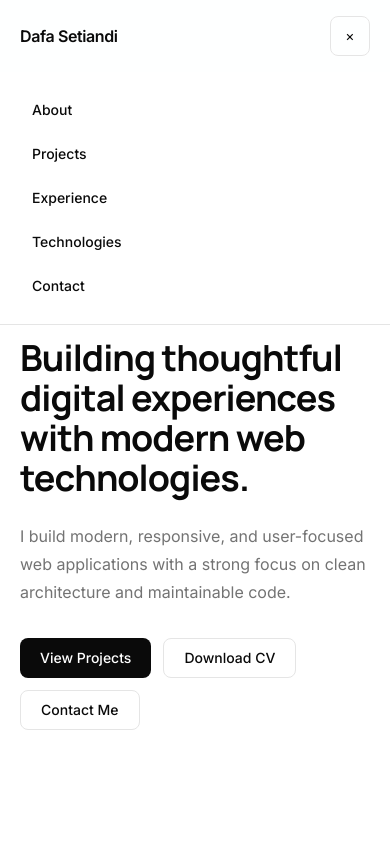
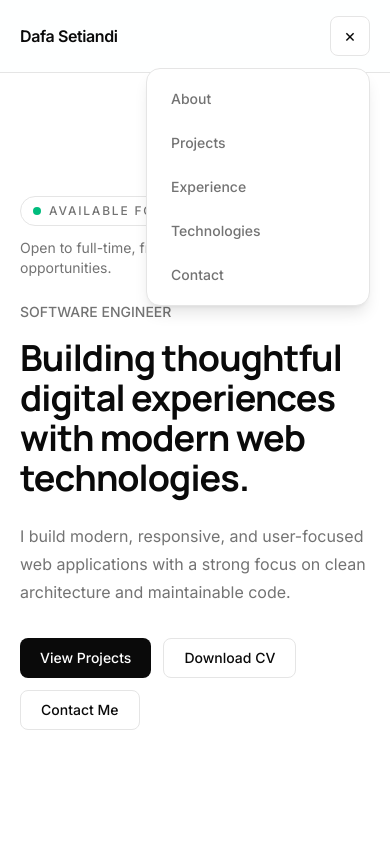
Before and after one commit to kemod/dafa-portofolio, a Next.js app: page / in a window 390 px wide. Both pictures are taken after a click on the button "Open navigation menu". Shown: the top 844 px of the page. Built offline with nearby package versions, Linux system fonts and the light colour scheme.

Commit message:
feat: add mobile navigation animation

```diff
--- a/src/components/layout/mobile-navigation.tsx
+++ b/src/components/layout/mobile-navigation.tsx
@@ -1,7 +1,7 @@
 "use client";
 
+import Link from "next/link";
 import { useState } from "react";
-import Link from "next/link";
 
 import { navigation } from "@/config/navigation";
 
@@ -13,31 +13,45 @@ export function MobileNavigation() {
   }
 
   return (
-    <div className="md:hidden">
+    <div className="relative md:hidden">
       <button
         type="button"
-        aria-label={isOpen ? "Close navigation menu" : "Open navigation menu"}
+        aria-label={
+          isOpen ? "Close navigation menu" : "Open navigation menu"
+        }
         aria-expanded={isOpen}
         aria-controls="mobile-navigation"
         onClick={() => setIsOpen((current) => !current)}
-        className="inline-flex h-10 w-10 items-center justify-center rounded-md border text-sm"
+        className="inline-flex h-10 w-10 items-center justify-center rounded-md border bg-background text-foreground transition-colors hover:bg-muted focus-visible:outline-2 focus-visible:outline-offset-2 focus-visible:outline-ring"
       >
-        {isOpen ? "×" : "☰"}
+        <span
+          aria-hidden="true"
+          className="text-lg leading-none"
+        >
+          {isOpen ? "×" : "☰"}
+        </span>
       </button>
 
       {isOpen && (
         <nav
           id="mobile-navigation"
           aria-label="Mobile navigation"
-          className="absolute inset-x-0 top-full border-b bg-background"
+          className="absolute right-0 top-[calc(100%+0.75rem)] z-50 w-56 origin-top-right animate-in overflow-hidden rounded-xl border bg-background shadow-lg duration-200 fade-in zoom-in-95"
         >
-          <ul className="flex flex-col p-4">
-            {navigation.map((item) => (
-              <li key={item.href}>
+          <ul className="p-2">
+            {navigation.map((item, index) => (
+              <li
+                key={item.href}
+                className="animate-in fade-in slide-in-from-top-1"
+                style={{
+                  animationDelay: `${index * 40}ms`,
+                  animationFillMode: "both",
+                }}
+              >
                 <Link
                   href={item.href}
                   onClick={closeMenu}
-                  className="block rounded-md px-4 py-3 text-sm font-medium hover:bg-muted"
+                  className="flex min-h-11 items-center rounded-lg px-4 py-3 text-sm font-medium text-muted-foreground transition-colors hover:bg-muted hover:text-foreground focus-visible:outline-2 focus-visible:outline-offset-[-2px] focus-visible:outline-ring"
                 >
                   {item.label}
                 </Link>
--- a/src/components/layout/navigation.tsx
+++ b/src/components/layout/navigation.tsx
@@ -10,9 +10,14 @@ export function Navigation() {
           <li key={item.href}>
             <Link
               href={item.href}
-              className="inline-flex items-center rounded-md px-3 py-2 text-sm font-medium text-muted-foreground transition-colors hover:bg-muted hover:text-foreground focus-visible:outline-2 focus-visible:outline-offset-2 focus-visible:outline-ring"
+              className="group relative inline-flex items-center px-3 py-2 text-sm font-medium text-muted-foreground transition-colors hover:text-foreground focus-visible:outline-2 focus-visible:outline-offset-4 focus-visible:outline-ring"
             >
               {item.label}
+
+              <span
+                aria-hidden="true"
+                className="absolute inset-x-3 bottom-1 h-px origin-left scale-x-0 bg-foreground transition-transform duration-300 ease-out group-hover:scale-x-100"
+              />
             </Link>
           </li>
         ))}
```
